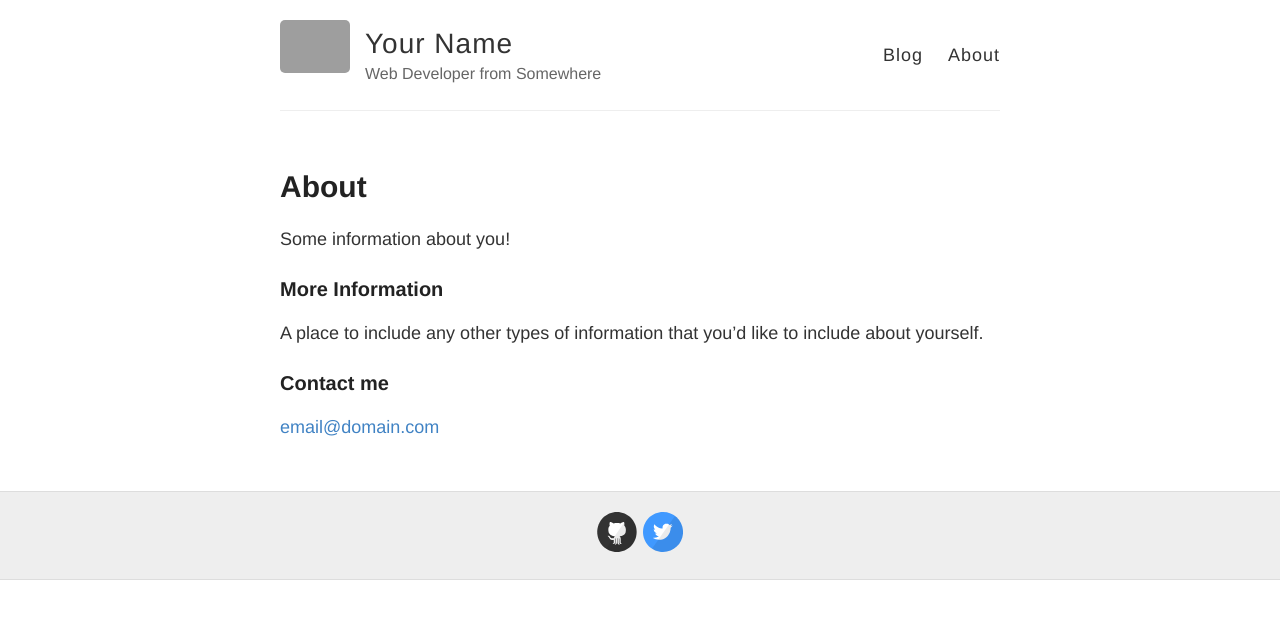
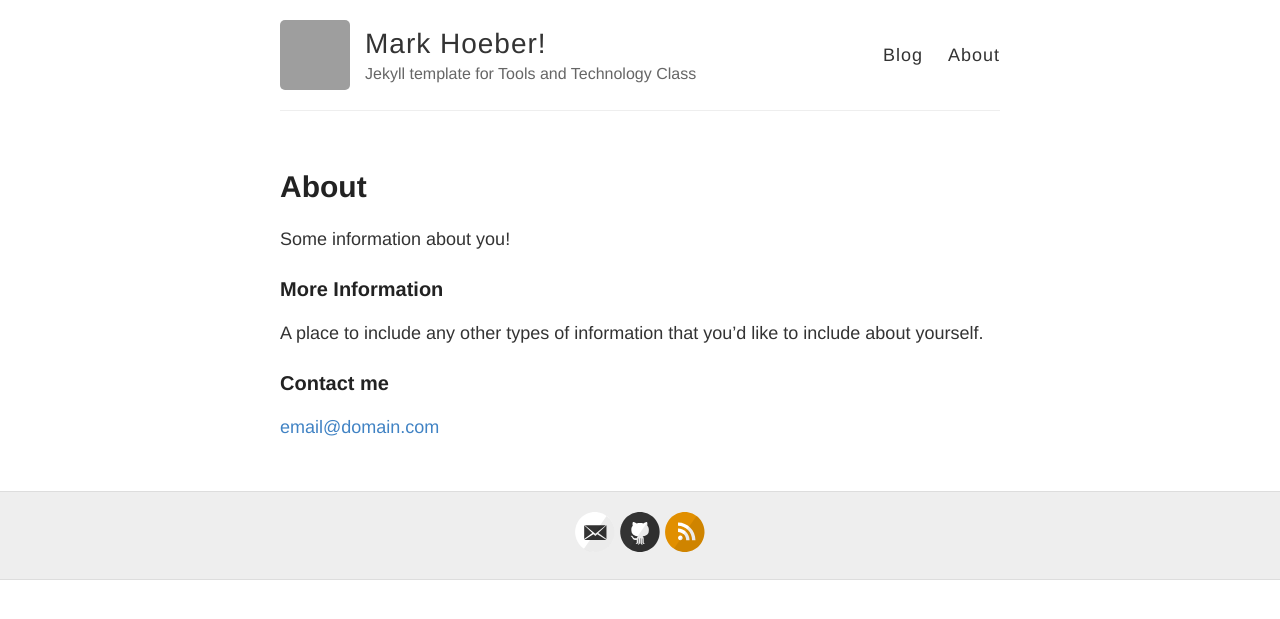
Before and after one commit to MarkHoeber/MarkHoeber.github.io, a Jekyll site: the page built from about.md, in a window 1280 px wide. Shown: the top 619 px of the page. Built offline with Jekyll 4.4.1, drawn with Linux system fonts in a browser that asks for light colours; grey boxes are pictures that could not be loaded.

Commit message:
config file

```diff
--- a/_config.yml
+++ b/_config.yml
@@ -3,13 +3,13 @@
 #
 
 # Name of your site (displayed in the header)
-name: Your Name
+name: Mark Hoeber!
 
 # Short bio or description (displayed in the header)
-description: Web Developer from Somewhere
+description: Jekyll template for Tools and Technology Class
 
 # URL of your avatar or profile pic (you could use your GitHub profile pic)
-avatar: https://raw.githubusercontent.com/barryclark/jekyll-now/master/images/jekyll-logo.png
+avatar: https://avatars3.githubusercontent.com/u/18296504
 
 #
 # Flags below are optional
@@ -18,15 +18,15 @@ avatar: https://raw.githubusercontent.com/barryclark/jekyll-now/master/images/je
 # Includes an icon in the footer for each username you enter
 footer-links:
   dribbble:
-  email:
+  email: hoeber.m.c@gmail.com
   facebook:
   flickr:
-  github: barryclark/jekyll-now
+  github: markhoeber/markhoeber.github.io
   instagram:
   linkedin:
   pinterest:
-  rss: # just type anything here for a working RSS icon
-  twitter: jekyllrb
+  rss: 1
+  twitter:
   stackoverflow: # your stackoverflow profile, e.g. "users/50476/bart-kiers"
   youtube: # channel/<your_long_string> or user/<user-name>
   googleplus: # anything in your profile username that comes after plus.google.com/
```
